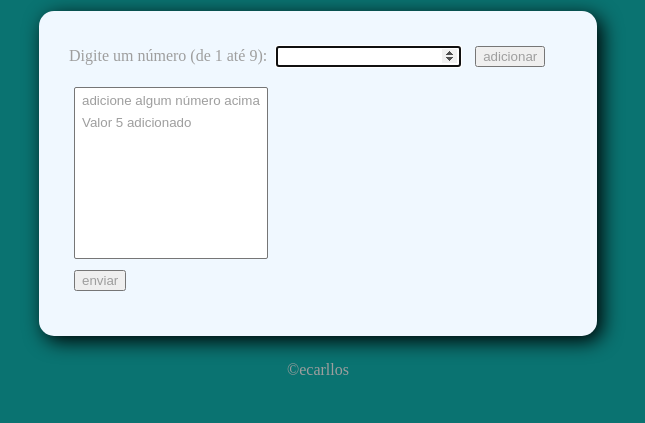
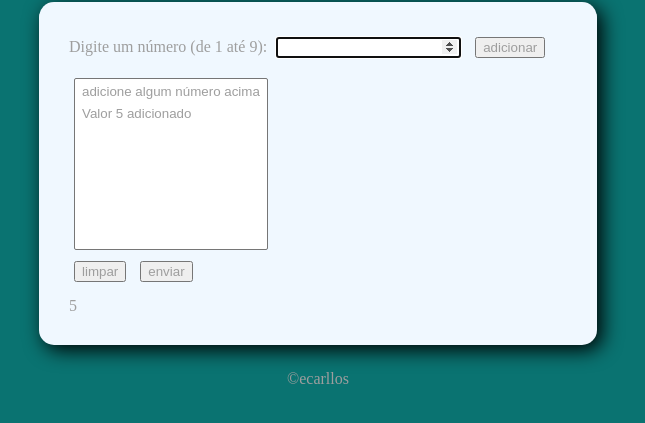
Before and after one commit to ecarllos/JS, a website: page curso JS/mod. 5/ex01/index.html in a window 1280 px wide. Both pictures are taken after typing "5" into the empty fields and a click on the button "adicionar". Shown: the part 241-664 px from the top of the page, without its empty margins (327-972 px from the left). Drawn offline with Linux system fonts and the light colour scheme.

Commit message:
curso em video/ mod.5 - ex.01 (adicionando opção de excluir números)

```diff
--- a/curso JS/mod. 5/ex01/index.html
+++ b/curso JS/mod. 5/ex01/index.html
@@ -25,7 +25,9 @@
                 <option>adicione algum número acima</option>
             </select>
 
-            <input type="button" value="enviar" name="btn" id="btnf" onclick="calcular()">
+            <br>
+            <input type="button" value="limpar" class="btn" onclick="limpar()">
+            <input type="button" value="enviar" class="btn" onclick="calcular()">
         </div>
 
         <div id="res">
--- a/curso JS/mod. 5/ex01/script.js
+++ b/curso JS/mod. 5/ex01/script.js
@@ -1,8 +1,10 @@
-let = seltab = document.getElementById("seltab") // indica o select pela variável (seltab)
+let seltab = document.getElementById("seltab") // indica o select pela variável (seltab)
 let txtn = document.getElementById("txtn") // indica o input numérico pela variável (txtn)
+let res = document.getElementById("res") // indica a div onde as respostas serão inseridas
 
 let list = [] // cria o array onde os dados serão inseridos e calculados
 
+let add
 function naLista(n, l){ //função que verifica se o número digitado está na lista ou não
     // n == valor digittado pelo usuário
     // l == lista que o valor foi atribuído
@@ -26,7 +28,7 @@ function adicionar(){
     */
     let num = Number(txtn.value) // simplifica o processo de filtragem de elementos utilizandp a variável (num)
 
-    if(num.lenght == 0 || num >= 10 ){ // verifica se a caixa numérica está vazia ou se o número digitado é maior ou igual a 10
+    if(txtn.value.length == 0 || num >= 100 ){ // verifica se a caixa numérica está vazia ou se o número digitado é maior ou igual a 10
         alert("digite um número corretamente")
     }
     else if( !naLista(num, list)){ // utiliza a função vista anteriormente para verificar se o número digitado já foi cadastrado antes
@@ -42,16 +44,19 @@ function adicionar(){
     }
     txtn.value = '' // faz com que no final do processo de adicionar a caixa de texto fique limpa/vazia
     txtn.focus()
+
+    res.innerHTML = list
 }
 
 function calcular(){
-    let res = document.getElementById("res") // indica a div onde as respostas serão inseridas
 
     if (list.length == 0){ // verifica se a tabela está vaiza ou não
         alert("cadastre algum número antes de enviar")
     } else{
 
-        list.sort() // organiza a lista em ordem crescente
+        if(list.length > 1){ // se tiver mais de 1 número cadastrado na array ele organizará a lista
+            list.sort((a, b) => a - b)
+        }
 
         /* OBS: infelizmente a função array.sort() foi feita para string,
         e quando colocada para interagir com números ela os trata como string,
@@ -62,10 +67,10 @@ function calcular(){
         let maior_numero = list[total-1] // calcula o maoir número da array (list) pegando a última posição da lis
         let menor_numero = list[0] // calcula o menor número pegando o 1° número cadastrado na array, já que a array foi ordanada em ordem crescente
         let soma = 0; // variável de soma
-        for (let c in list) { // a variável (c)  percorrerá toda a array => sua função é adquirir o valor de acordo com a posição da array
-            soma += list[c]; // adiciona o valor de (c) na variável (soma) e depois adicionna o novo valor de (c) com o antigo armazenado na variável (soma)
+        for (let c of list) { // a variável (c)  percorrerá toda a array => sua função é adquirir o valor de acordo com a posição da array
+            soma += c // adiciona o valor de (c) na variável (soma) e depois adicionna o novo valor de (c) com o antigo armazenado na variável (soma)
         }
-        let media = soma / list.length; // calcula a media dos números cadastrados => pega a variável de soma e divide pelo total de números
+        let media = soma / list.length // calcula a media dos números cadastrados => pega a variável de soma e divide pelo total de números
 
 
 
@@ -78,3 +83,11 @@ function calcular(){
     }
 
 }
+
+function limpar(){
+    list.splice(0, list.length) // apaga todos os elementos da array
+
+
+    seltab.removeChild(add)
+     res.innerHTML = " ."
+}
--- a/curso JS/mod. 5/ex01/style.css
+++ b/curso JS/mod. 5/ex01/style.css
@@ -38,6 +38,6 @@ footer{
     margin: 10px;
 }
 
-#btnf{
-    display:block;
+.btn{
+    display: inline;
 }
```
